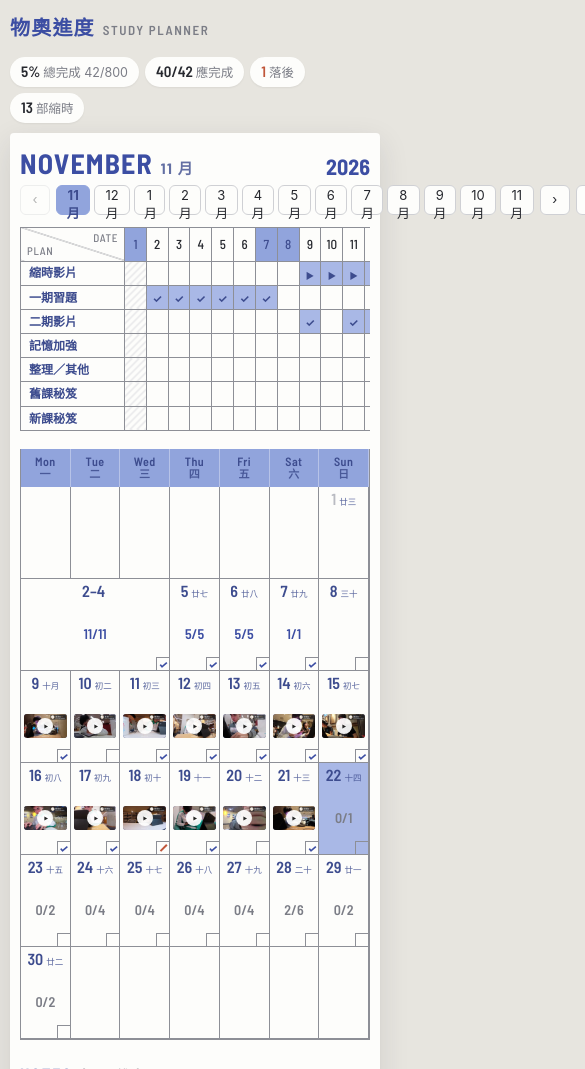
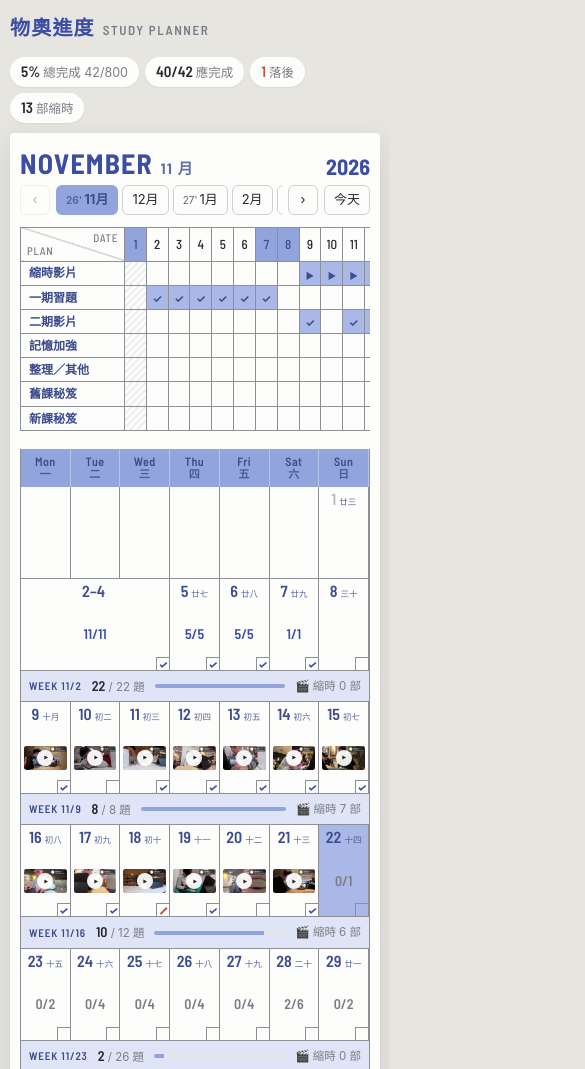
Before and after one commit to derek1000403-glitch/progress, a plain HTML site: page index.html in a window 390 px wide. Shown: the top 1069 px of the page, 585 px wide, since content can reach past the window. Drawn offline with Linux system fonts and the light colour scheme.

Commit message:
手機修正：月份按鈕可橫向捲動不撐破版面、Weekly Notes 在手機改成每週下方一條
Co-Authored-By: Claude Opus 5.5 <noreply@anthropic.com>
Claude-Session: https://claude.ai/code/session_01Ly1G2g2YKjubfBus3LnSuS

```diff
--- a/index.html
+++ b/index.html
@@ -59,7 +59,11 @@ button{font:inherit;color:inherit}
 .nav{display:flex;gap:6px;align-items:center;margin-left:8px}
 .nav button{border:1px solid var(--rule);background:var(--paper);border-radius:6px;height:30px;min-width:30px;padding:0 9px;cursor:pointer;font-size:13px}
 .nav button:disabled{opacity:.35;cursor:default}
-.nav .tabs{display:flex;gap:4px}
+.nav{min-width:0}
+.nav button{white-space:nowrap;flex:none}
+.nav .tabs{display:flex;gap:4px;overflow-x:auto;min-width:0;max-width:520px;scrollbar-width:none;-webkit-overflow-scrolling:touch;scroll-behavior:smooth}
+.nav .tabs::-webkit-scrollbar{display:none}
+.nav .tabs button small{font-size:10px;opacity:.7;margin-right:2px}
 .nav .tabs button.on{background:var(--band);border-color:var(--band);color:var(--band-ink);font-weight:700}
 
 /* PLAN / DATE 追蹤表 */
@@ -227,7 +231,11 @@ table.track{border-collapse:collapse;width:100%;min-width:760px;table-layout:fix
   .cal{--rowh:136px;grid-template-columns:repeat(7,minmax(0,1fr)) minmax(0,.8fr)}
   .items li{font-size:11px}
   .lu{display:none}
+  .mhead{flex-wrap:wrap}
+  .nav{width:100%;margin:0}
+  .nav .tabs{flex:1;max-width:none}
 }
+.mname,.year{white-space:nowrap}
 /* 手機：每格固定高度，只放日期、影片縮圖或進度 */
 @media (max-width:640px){
   .wrap{padding:14px 10px 40px}
@@ -237,9 +245,17 @@ table.track{border-collapse:collapse;width:100%;min-width:760px;table-layout:fix
   .mname{font-size:28px}
   .year{font-size:22px}
   .nav{width:100%;margin:0}
-  .nav .tabs{flex:1;justify-content:center}
-  .cal{--rowh:92px;grid-template-columns:repeat(7,minmax(0,1fr))}
-  .cal .hd.wkh,.wk{display:none}
+  .nav .tabs{flex:1;max-width:none}
+  .mhead .sp{display:none}
+  .mname{flex:1}
+  .cal{--rowh:92px;grid-template-columns:repeat(7,minmax(0,1fr));grid-auto-rows:auto}
+  .cell{height:var(--rowh)}
+  .cal .hd.wkh{display:none}
+  .wk{grid-column:1/-1;flex-direction:row;align-items:center;gap:10px;padding:5px 8px;background:var(--fill2);font-size:11.5px;white-space:nowrap}
+  .wk:empty{display:none}
+  .wk .t{font-size:11px}
+  .wk b{font-size:14px}
+  .wk .bar{flex:1;min-width:30px}
   .cal .hd{font-size:12px;flex-direction:column;gap:0;height:38px;line-height:1.15}
   .cal .hd small{font-size:11px}
   .cell{padding:4px 3px;gap:3px}
@@ -421,7 +437,9 @@ function render(){
   const k = VIEW, [Y, M] = k.split("-").map(Number), nd = daysInMonth(k);
   $("#mname").innerHTML = `${MON_EN[M-1]}<small>${M} 月</small>`;
   $("#year").textContent = Y;
-  $("#tabs").innerHTML = IX.months.map(m => `<button data-month="${m}" class="${m===k?"on":""}">${+m.split("-")[1]}月</button>`).join("");
+  $("#tabs").innerHTML = IX.months.map((m, j) => { const [yy, mm] = m.split("-").map(Number);
+    return `<button data-month="${m}" class="${m===k?"on":""}">${mm === 1 || j === 0 ? `<small>${String(yy).slice(2)}'</small>` : ""}${mm}月</button>`; }).join("");
+  { const t = $("#tabs"), on = t.querySelector(".on"); if (on) t.scrollLeft = on.offsetLeft - t.offsetLeft - (t.clientWidth - on.offsetWidth) / 2; }
   $("#prev").disabled = k <= IX.months[0];
   $("#next").disabled = k >= IX.months.at(-1);
 
```
